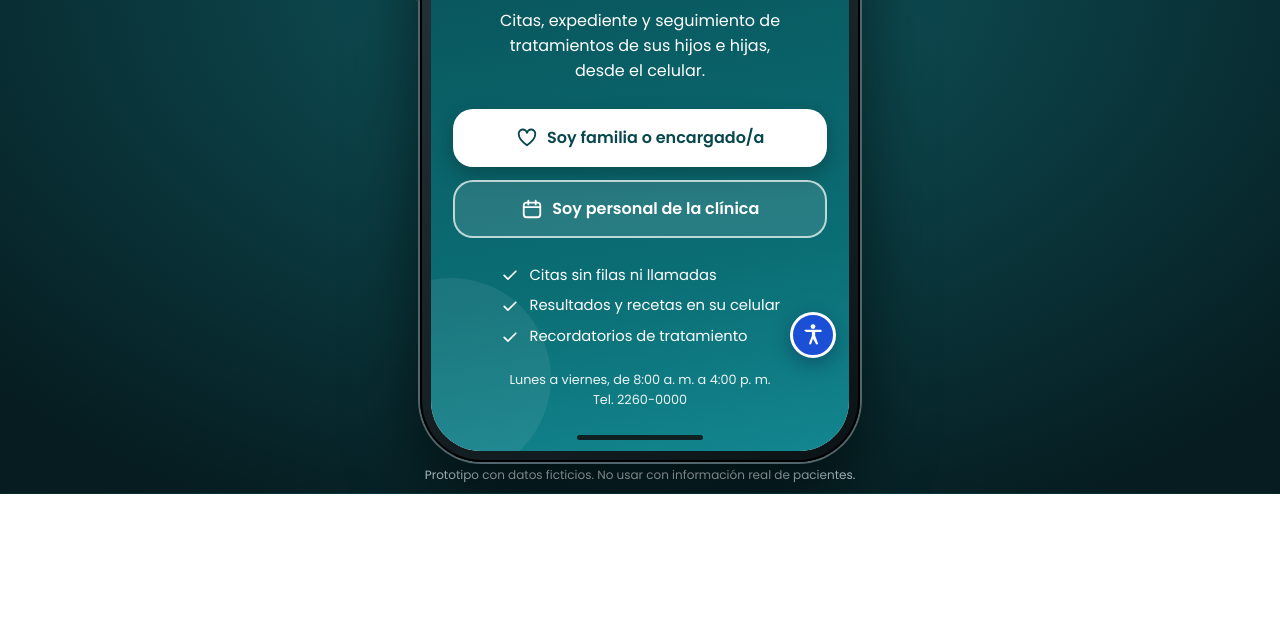
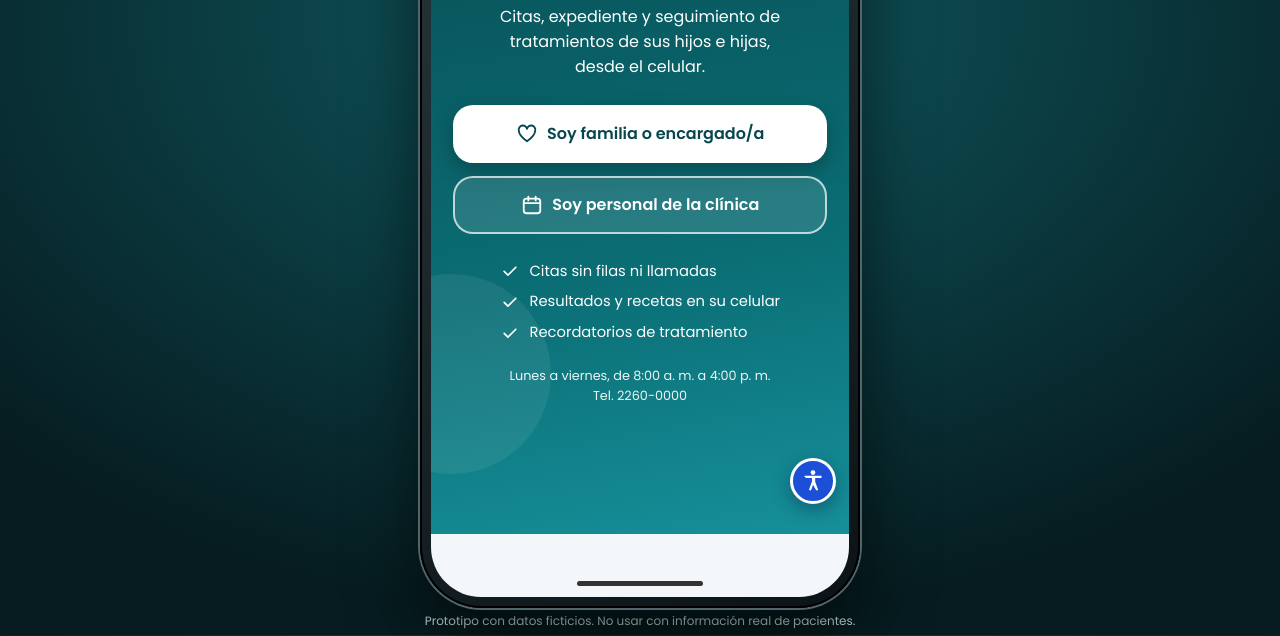
Before and after one commit to nbrionesl/app-clinica, a plain HTML site: page index.html in a window 1280 px wide. Shown: the part 307-943 px from the top of the page. Before the commit the page ends 801 px from the top, so only its background shows below. Drawn offline with Linux system fonts and the light colour scheme.

Commit message:
Teléfono en tamaño normal: nunca más pequeño que 1:1, crece para llenar ventanas grandes
Co-Authored-By: Claude Sonnet 5.5 <noreply@anthropic.com>
Claude-Session: https://claude.ai/code/session_01QdndnQ4kEB2JVKfp5Cy34n

```diff
--- a/app.js
+++ b/app.js
@@ -175,6 +175,11 @@
     h.dataset.top = dark ? 'dark' : 'light';
     h.dataset.booking = parts[0] === 'familia' && parts[1] === 'citas' && parts[2] === 'nueva' ? 'on' : 'off';
   }
+  function fitDevice() {
+    const z = Math.max(1, Math.min(1.6, (window.innerHeight - 58) / 902, (window.innerWidth - 24) / 462));
+    document.documentElement.style.setProperty('--dz', z.toFixed(3));
+  }
+  window.addEventListener('resize', fitDevice);
   const resetScroll = () => { const s = $('#scroller'); if (s) s.scrollTop = 0; window.scrollTo(0, 0); };
 
   function navFor(parts) {
@@ -764,5 +769,5 @@
 
   window.addEventListener('hashchange', () => { if (!location.hash.includes('citas/nueva') && ui.booking && ui.booking.done) ui.booking = null; render(); });
   mqWide.addEventListener ? mqWide.addEventListener('change', () => setUiMode(route())) : null;
-  applyPrefs(); tick(); render();
+  applyPrefs(); fitDevice(); tick(); render();
 })();
--- a/styles.css
+++ b/styles.css
@@ -70,10 +70,10 @@ main { flex: 1; display: flex; flex-direction: column; outline: none; }
 /* ---------- Marco de teléfono (escritorio, modo app) ---------- */
 html[data-frame="on"] body { background: radial-gradient(900px 600px at 50% 35%, #0f5a61, #061c20); min-height: 100vh; }
 html[data-frame="on"] .stage { display: flex; flex-direction: column; align-items: center; justify-content: center; gap: .4rem; padding: .8rem 1rem .4rem; }
-html[data-frame="on"] .device { position: relative; width: 440px; max-width: 96vw; padding: 11px; border-radius: 62px; background: linear-gradient(145deg, #2b3a40, #0b1316); box-shadow: 0 0 0 2px #51656c, 0 30px 70px rgba(0, 0, 0, .6), inset 0 0 0 2px #000; }
+html[data-frame="on"] .device { position: relative; width: 440px; zoom: var(--dz, 1); padding: 11px; border-radius: 62px; background: linear-gradient(145deg, #2b3a40, #0b1316); box-shadow: 0 0 0 2px #51656c, 0 30px 70px rgba(0, 0, 0, .6), inset 0 0 0 2px #000; }
 html[data-frame="on"] .device__btn { display: block; position: absolute; width: 4px; background: #3c4d54; border-radius: 3px; }
 .device__btn--a { left: -4px; top: 110px; height: 30px; } .device__btn--b { left: -4px; top: 165px; height: 56px; } .device__btn--c { left: -4px; top: 235px; height: 56px; } .device__btn--p { right: -4px; top: 190px; height: 86px; }
-html[data-frame="on"] .app-shell { height: min(930px, calc(100vh - 70px)); min-height: 0; border-radius: 50px; overflow: hidden; transform: translateZ(0); display: flex; flex-direction: column; }
+html[data-frame="on"] .app-shell { height: 880px; min-height: 0; border-radius: 50px; overflow: hidden; transform: translateZ(0); display: flex; flex-direction: column; }
 html[data-frame="on"] .app-scroll { flex: 1; min-height: 0; overflow-y: auto; overscroll-behavior: contain; scrollbar-width: none; scroll-behavior: smooth; }
 html[data-frame="on"] .app-scroll::-webkit-scrollbar { display: none; }
 html[data-frame="on"] .statusbar { display: grid; grid-template-columns: 1fr auto 1fr; align-items: center; flex: none; height: 46px; padding: 8px 26px 0; font-size: .82rem; font-weight: 600; background: var(--bg); color: #111; }
```
